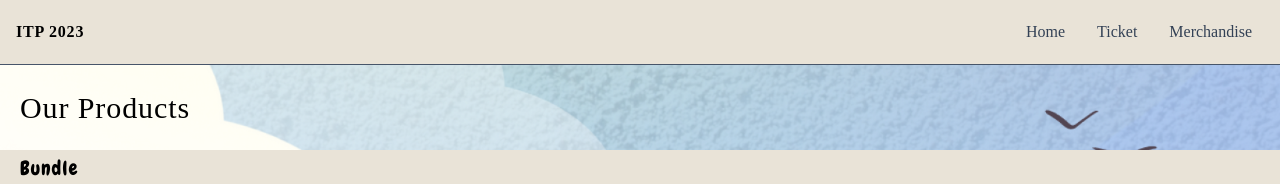
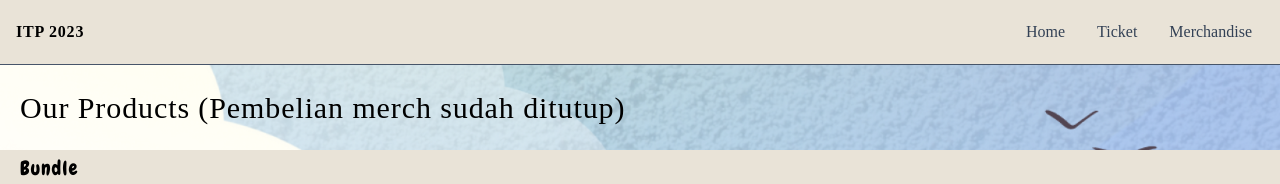
Before and after one commit to BellaAnanda01/itp, a React (Create React App) app: page /products in a window 1280 px wide. Shown: the top 184 px of the page. Built offline with nearby package versions, Linux system fonts and the light colour scheme; a web font is replaced by a local one.

Commit message:
Update Products.jsx

```diff
--- a/src/pages/Products.jsx
+++ b/src/pages/Products.jsx
@@ -72,7 +72,7 @@ const Products = () => {
           <p style={{
             padding: "20px", margin: 0, fontFamily: 'Sniglet, cursive', letterSpacing: '0.03em', fontSize: "30px"
             }}
-            >Our Products</p>
+            >Our Products (Pembelian merch sudah ditutup)</p>
           <form>
             <div style={{marginBottom: "20px"}}>
               <div style={{
```
